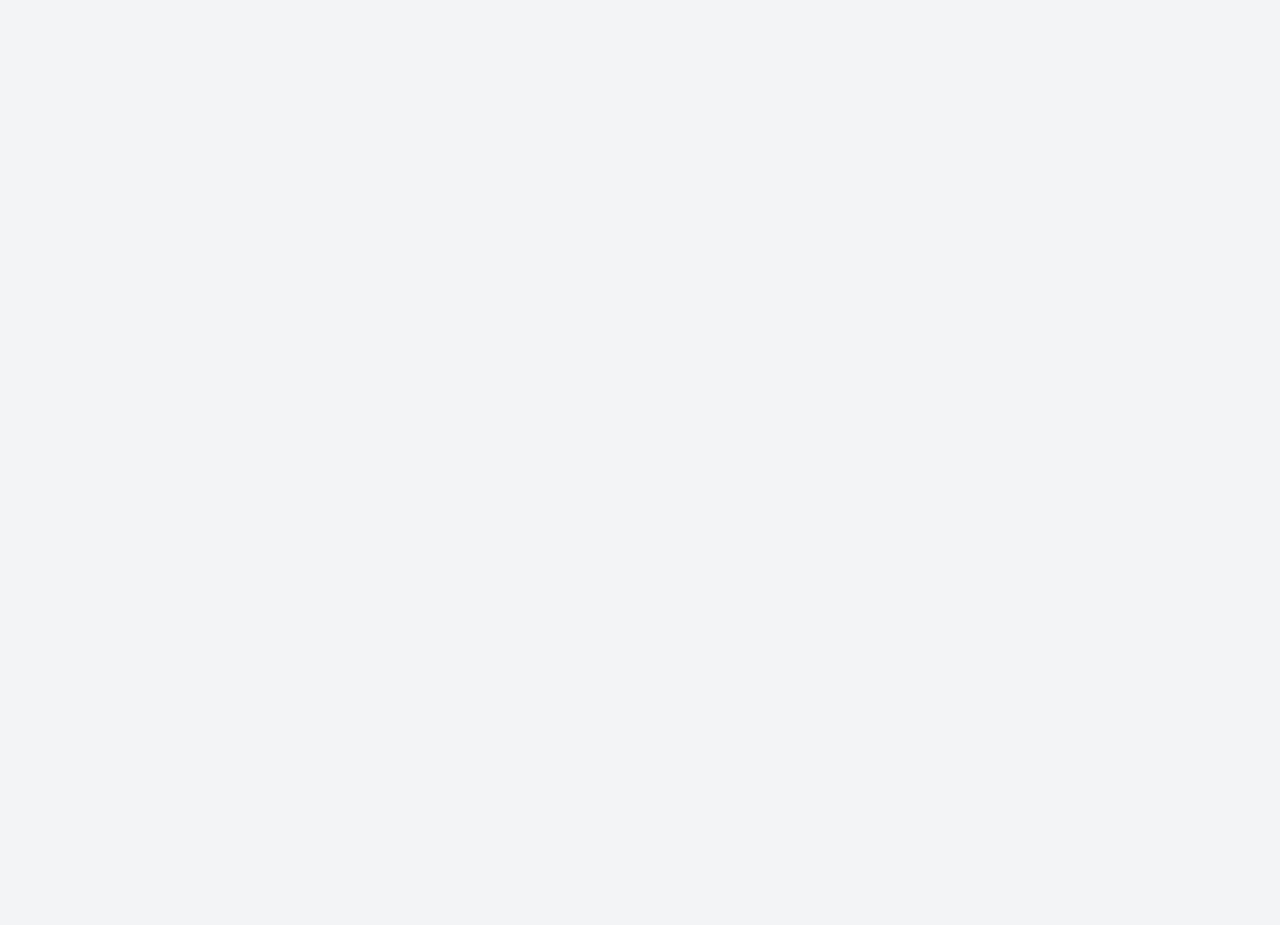
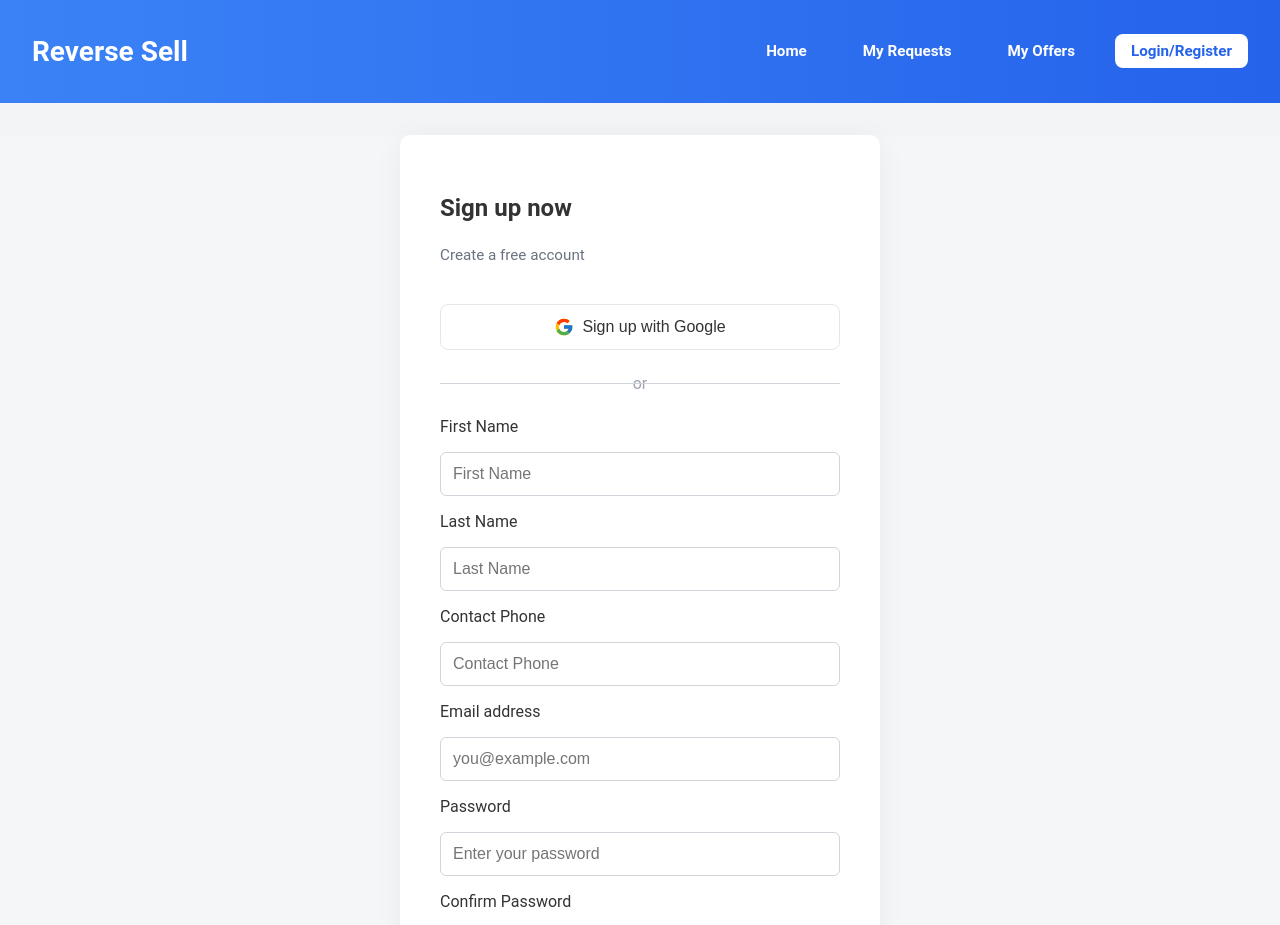
Before and after one commit to carolineshort94/ReverseSell, a React (Vite) app in the folder frontend/: page /register in a window 1280 px wide. Before the commit this address had no page. Shown: the top 925 px of the page. Before the commit the page ends 800 px from the top, so only its background shows below. Built offline with nearby package versions, Linux system fonts and the light colour scheme.

Commit message:
signup page

```diff
--- a/frontend/App.jsx
+++ b/frontend/App.jsx
@@ -13,7 +13,7 @@ export default function App() {
         <Routes>
             <Route path="/" element={<Home />} />
             <Route path="/login" element={<Login />} />
-            <Route path="/signup" element={<Signup />} />
+            <Route path="/register" element={<Signup />} />
         </Routes>
 
     )
--- a/frontend/package.json
+++ b/frontend/package.json
@@ -11,10 +11,11 @@
     "firebase": "^12.0.0",
     "react": "^18.2.0",
     "react-dom": "^18.2.0",
+    "react-icons": "^5.5.0",
     "react-router-dom": "^6.22.3"
   },
   "devDependencies": {
-    "vite": "^5.2.0",
-    "@vitejs/plugin-react": "^4.2.1"
+    "@vitejs/plugin-react": "^4.2.1",
+    "vite": "^5.2.0"
   }
 }
--- a/frontend/pages/Signup.jsx
+++ b/frontend/pages/Signup.jsx
@@ -1,16 +1,25 @@
 import { useState } from "react";
+import React from "react";
 import { useNavigate } from "react-router-dom";
 import { userAuth } from "../context/AuthContext";
+import Header from "../components/Header";
+import Footer from "../components/Footer";
+import { FcGoogle } from "react-icons/fc";
+import "../style/Signup.css";
+
 
 const API_BASE = "http://localhost:8000";
 
 export default function Signup() {
-    const [username, setUsername] = useState("");
+    const [email, setEmail] = useState("");
     const [password, setPassword] = useState("");
     const [confirmPassword, setConfirmPassword] = useState("");
+    const [firstName, setFirstName] = useState("");
+    const [lastName, setLastName] = useState("");
+    const [contactPhone, setContactPhone] = useState("");
     const [error, setError] = useState("");
 
-    const { refreshUser } = userAuth();
+    const { refreshUser, googleSignIn } = userAuth();
     const navigate = useNavigate();
 
     const handleSignup = async (e) => {
@@ -22,11 +31,12 @@ export default function Signup() {
             return
         }
 
+        try {
             const res = await fetch(`${API_BASE}/api/signup`, {
                 method: "POST",
                 credentials: "include",
                 headers: { "Content-Type": "application/json" },
-            body: JSON.stringify({ username, password })
+                body: JSON.stringify({ email, password, first_name: firstName, last_name: lastName, contact_phone: contactPhone }),
             })
 
             if (res.ok) {
@@ -36,34 +46,101 @@ export default function Signup() {
                 const data = await res.json();
                 setError(data.detail || "Signup failed")
             }
+        } catch (err) {
+            console.error("Signup error:", err);
+            setError("An error occurred during signup. Please try again.");
+        }
+
+
+    };
+
+    const handleGoogleSignup = async () => {
+        try {
+            await googleSignIn();
+            navigate("/");
+        } catch (err) {
+            console.error("Google signup error:", err);
+            setError("An error occurred during Google signup. Please try again.");
+        }
     };
 
     return (
-        <div>
-            <h1>Signup</h1>
+        <>
+            <Header />
+            <div className="signup-page">
+                <div className="signup-card">
+                    <h2>Sign up now</h2>
+                    <p className="subtitle">Create a free account</p>
+
+                    <button className="google-btn" onClick={handleGoogleSignup}>
+                        <FcGoogle size={20} />
+                        <span>Sign up with Google</span>
+                    </button>
+
+
+                    <div className="divider">
+                        <span>or</span>
+                    </div>
+
                     <form onSubmit={handleSignup}>
-                <div>
-                    <label>Username:</label>
+                        <label>First Name</label>
                         <input
                             type="text"
-                        value={username}
-                        onChange={(e) => setUsername(e.target.value)}
+                            value={firstName}
+                            onChange={(e) => setFirstName(e.target.value)}
+                            placeholder="First Name"
                             required
                         />
-                </div>
-                <div>
-                    <label>Confirm Password:</label>
+                        <label>Last Name</label>
+                        <input
+                            type="text"
+                            value={lastName}
+                            onChange={(e) => setLastName(e.target.value)}
+                            placeholder="Last Name"
+                            required
+                        />
+                        <label>Contact Phone</label>
+                        <input
+                            type="tel"
+                            value={contactPhone}
+                            onChange={(e) => setContactPhone(e.target.value)}
+                            placeholder="Contact Phone"
+                            required
+                        />
+                        <label>Email address</label>
+                        <input
+                            type="email"
+                            value={email}
+                            onChange={(e) => setEmail(e.target.value)}
+                            placeholder="you@example.com"
+                            required
+                        />
+                        <label>Password</label>
+                        <input
+                            type="password"
+                            value={password}
+                            onChange={(e) => setPassword(e.target.value)}
+                            placeholder="Enter your password"
+                            required
+                        />
+                        <label>Confirm Password</label>
                         <input
                             type="password"
                             value={confirmPassword}
                             onChange={(e) => setConfirmPassword(e.target.value)}
+                            placeholder="Confirm your password"
                             required
                         />
+                        {error && <p className="error-message">{error}</p>}
+                        <button type="submit" className="primary-btn">Sign Up</button>
+                    </form>
+
+                    <p className="login-link">
+                        Already have an account? <a href="/login">Login</a>
+                    </p>
                 </div>
-                <button type="submit">Singup</button>
-            </form>
-            {error && <p style={{ color: "red" }}>{error}</p>}
-            <p>Already have an account? <a href="/login">Login</a></p>
             </div>
+            <Footer />
+        </>
     )
 }
--- /dev/null
+++ b/frontend/style/Signup.css
@@ -0,0 +1,110 @@
+.signup-page {
+    min-height: 100vh;
+    background: #f5f6f8;
+    display: flex;
+    justify-content: center;
+    align-items: center;
+    margin-top: 2rem;
+    margin-bottom: 2rem;
+}
+
+.signup-card {
+    background: white;
+    padding: 2.5rem;
+    border-radius: 10px;
+    box-shadow: 0 4px 30px rgba(0, 0, 0, 0.05);
+    width: 100%;
+    max-width: 400px;
+    display: flex;
+    flex-direction: column;
+}
+
+h2 {
+    margin-bottom: 0.5rem;
+}
+
+.subtitle {
+    margin-bottom: 1.5rem;
+    color: #6b7280;
+}
+
+.google-btn {
+    display: flex;
+    align-items: center;
+    justify-content: center;
+    gap: 0.5rem;
+    padding: 0.75rem;
+    border: 1px solid #e5e7eb;
+    border-radius: 8px;
+    background: white;
+    font-weight: 500;
+    cursor: pointer;
+    transition: background 0.2s;
+}
+
+.google-btn:hover {
+    background: #f3f4f6;
+}
+
+.divider {
+    text-align: center;
+    margin: 1.5rem 0;
+    position: relative;
+}
+
+.divider span {
+    background: white;
+    padding: 0 0.5rem;
+    color: #9ca3af;
+}
+
+.divider::before {
+    content: "";
+    position: absolute;
+    top: 50%;
+    left: 0;
+    height: 1px;
+    width: 100%;
+    background: #d1d5db;
+    z-index: 0;
+}
+
+form {
+    display: flex;
+    flex-direction: column;
+    gap: 1rem;
+}
+
+input {
+    padding: 0.75rem;
+    border: 1px solid #d1d5db;
+    border-radius: 6px;
+    font-size: 1rem;
+}
+
+.primary-btn {
+    margin-top: 1rem;
+    background-color: #2563eb;
+    color: white;
+    font-weight: bold;
+    padding: 0.75rem;
+    border: none;
+    border-radius: 6px;
+    cursor: pointer;
+}
+
+.primary-btn:hover {
+    background: #1d4ed8;
+}
+
+.error-text {
+    color: red;
+    margin-top: 0.5rem;
+    font-size: 0.9rem;
+}
+
+.login-link {
+    margin-top: 1.5rem;
+    text-align: center;
+    font-size: 0.9rem;
+}
```
Also changed, not shown: 1 other file (tests, documents, lock files or other folders). Lines whose indentation alone changed are shown as unchanged.
